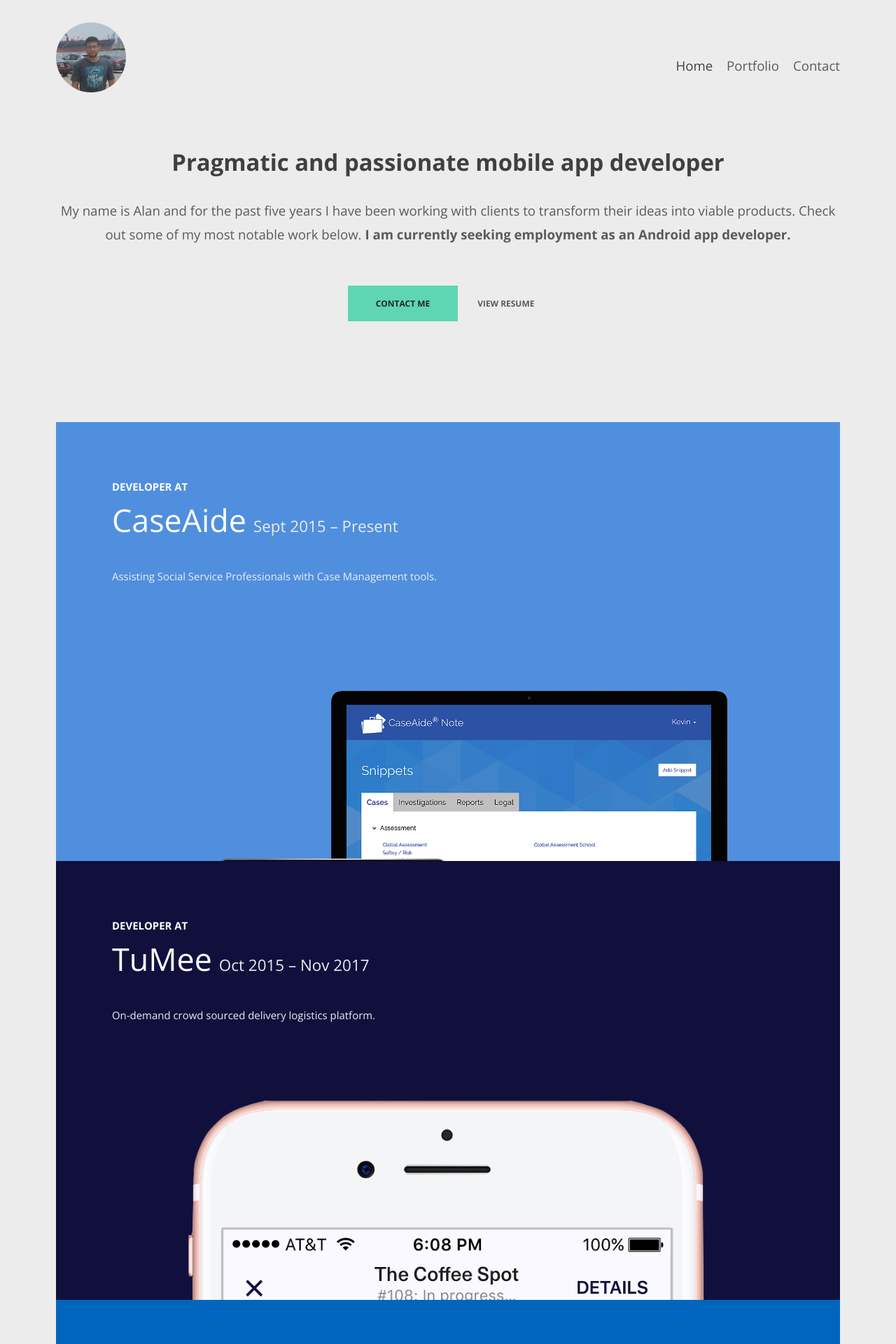
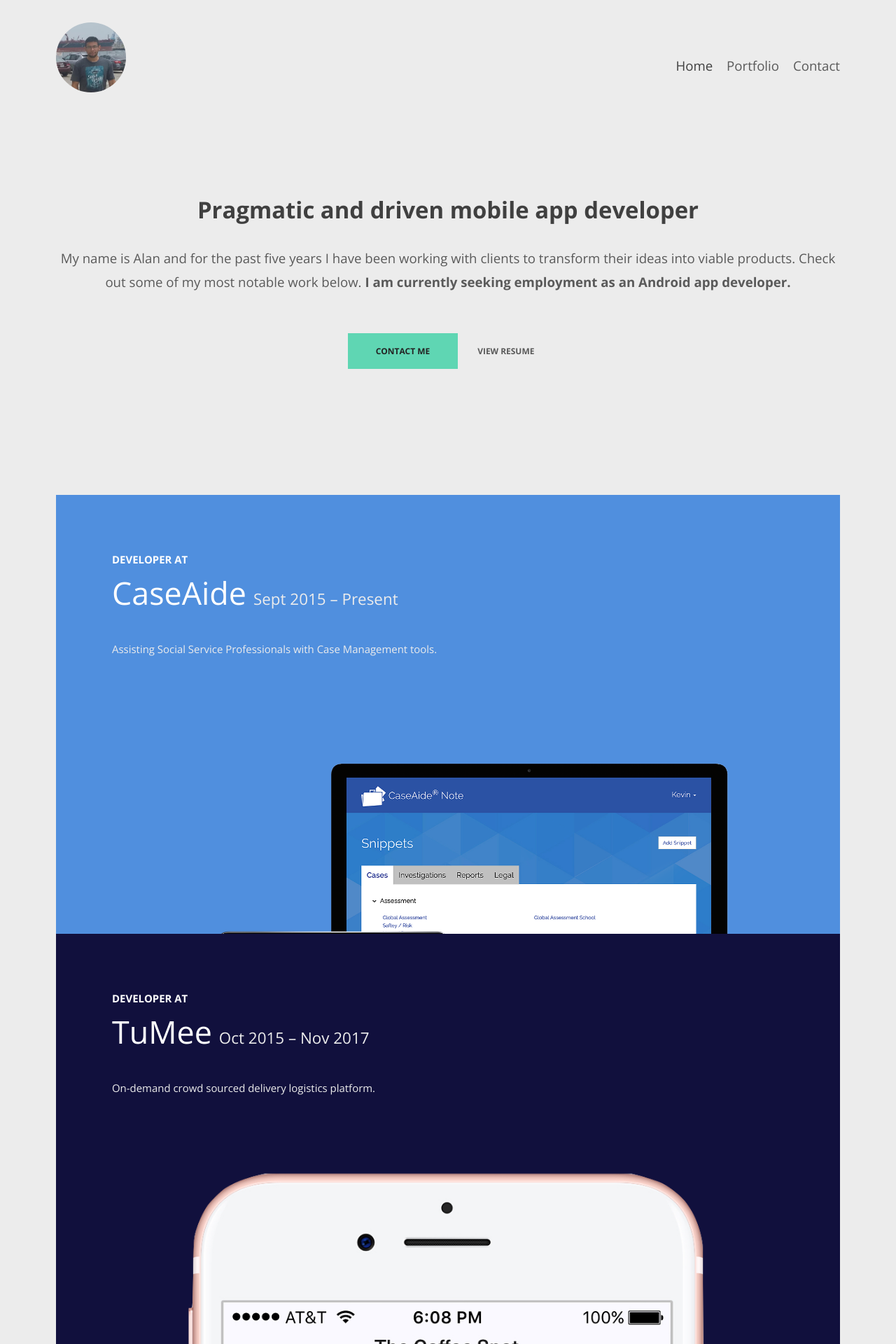
Before and after one commit to alanipce/mywebsite, a Jekyll site: the page built from index.html, in a window 1280 px wide. Shown: the top 1920 px of the page at 70% size. Built offline with Jekyll 4.4.1, drawn with Linux system fonts in a browser that asks for light colours; nearby versions of some CDN libraries.

Commit message:
Fix visual whitespace balance in site sections with header. Change passionate to driven in hero headline to remove emotional connotations.

```diff
--- a/_sass/_layout.scss
+++ b/_sass/_layout.scss
@@ -9,6 +9,7 @@
     align-items: center;
     padding: $header-padding 0;
     justify-content: space-between;
+    margin-bottom: $section-padding - $header-padding;
   }
 
   .header__logo-link:hover::after {
@@ -117,7 +118,6 @@
   // visually balance whitespace with header
   .site-section--with-header {
     padding-top: 0;
-    padding-bottom: $header-padding * 2;
   }
 
   .site-section--overlap .content-area {
@@ -136,6 +136,7 @@
   @include tablet {
     .header {
       padding: $header-padding-mobile 0;
+      margin-bottom: $section-padding-mobile - $header-padding-mobile;
     }
     .content-area {
         padding-left: $content-padding-mobile;
@@ -149,7 +150,6 @@
 
     .site-section--with-header {
         padding-top: 0;
-        padding-bottom: $header-padding-mobile * 2;
     }
 
     .site-section--overlap .content-area {
--- a/index.html
+++ b/index.html
@@ -6,7 +6,7 @@
     <div class="content-area">
       {% include header.html %}
       <div class="hero">
-          <h1 class="hero__title">Pragmatic and passionate mobile app developer</h1>
+          <h1 class="hero__title">Pragmatic and driven mobile app developer</h1>
           <p class="hero__message">My name is Alan and for the past five years I have been working with clients to transform their ideas into viable products. Check out some of my most notable work below. <span class="emphasize">I am currently seeking employment as an Android app developer.</span></p>
           <div class="hero__actions">
             <a href="mailto:{{site.data.me.contact-email}}" class="hero__button hero__button--cta">Contact me</a>
```
Also changed, not shown: 2 other files.
